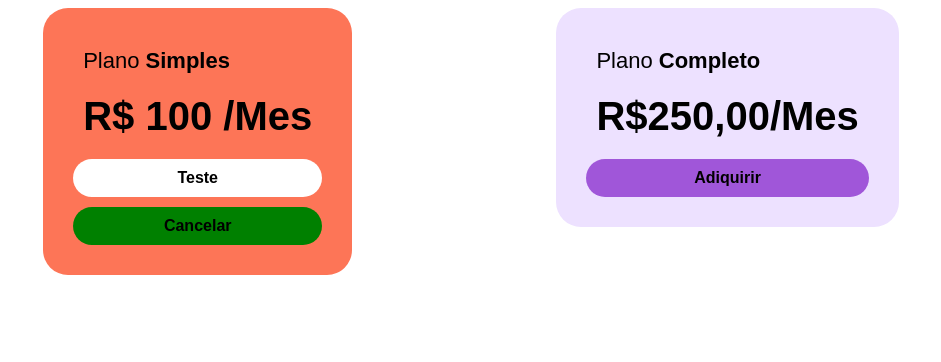
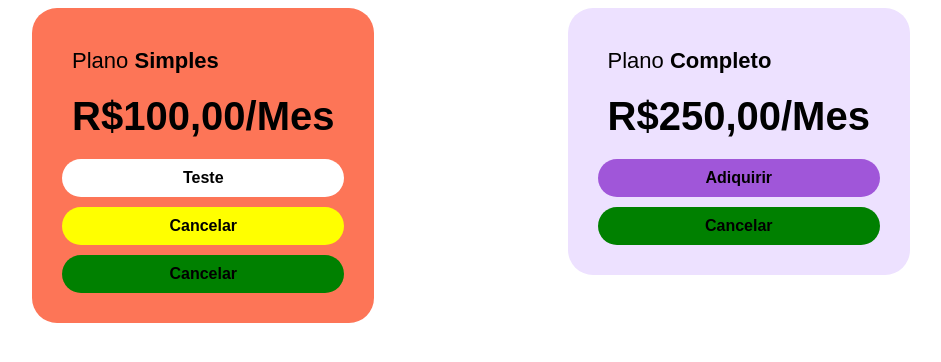
Before and after one commit to wevkleyton/projeto-component, an Angular app: page / in a window 1280 px wide. Shown: the top 362 px of the page, without its empty margins (169-1110 px from the left). Built offline with nearby package versions, Linux system fonts and the light colour scheme.

Commit message:
Utilizacao do Seletor ng-deep

```diff
--- a/src/app/card-roxo/card-roxo.component.html
+++ b/src/app/card-roxo/card-roxo.component.html
@@ -2,4 +2,6 @@
     <div class="card-roxo__plan card-roxo__item">Plano <b>Completo</b></div>
     <div class="card-roxo__price card-roxo__item">R$250,00/Mes</div>
     <app-card-roxo-button></app-card-roxo-button>
+    <app-card-button-cancel></app-card-button-cancel>
+
 </div>
--- a/src/app/card/card.component.html
+++ b/src/app/card/card.component.html
@@ -1,7 +1,8 @@
 <div class="card">
     <div class="card__plan card__item">Plano <b>{{ plano.infos.tipo }}</b></div>
-    <div class="card__price card__item">R$ {{ plano.infos.preco }} /Mes</div>
+    <div class="card__price card__item">R${{ plano.infos.preco }},00/Mes</div>
     <app-card-button></app-card-button>
+    <app-card-button-cancel id="cancel-button"></app-card-button-cancel>
     <app-card-button-cancel></app-card-button-cancel>
 
 </div>
--- a/src/app/card/card.component.scss
+++ b/src/app/card/card.component.scss
@@ -18,3 +18,7 @@
         font-size: 40px;
     }
 }
+
+::ng-deep #cancel-button .card-cancel-button {
+    background-color: yellow !important;
+}
```
